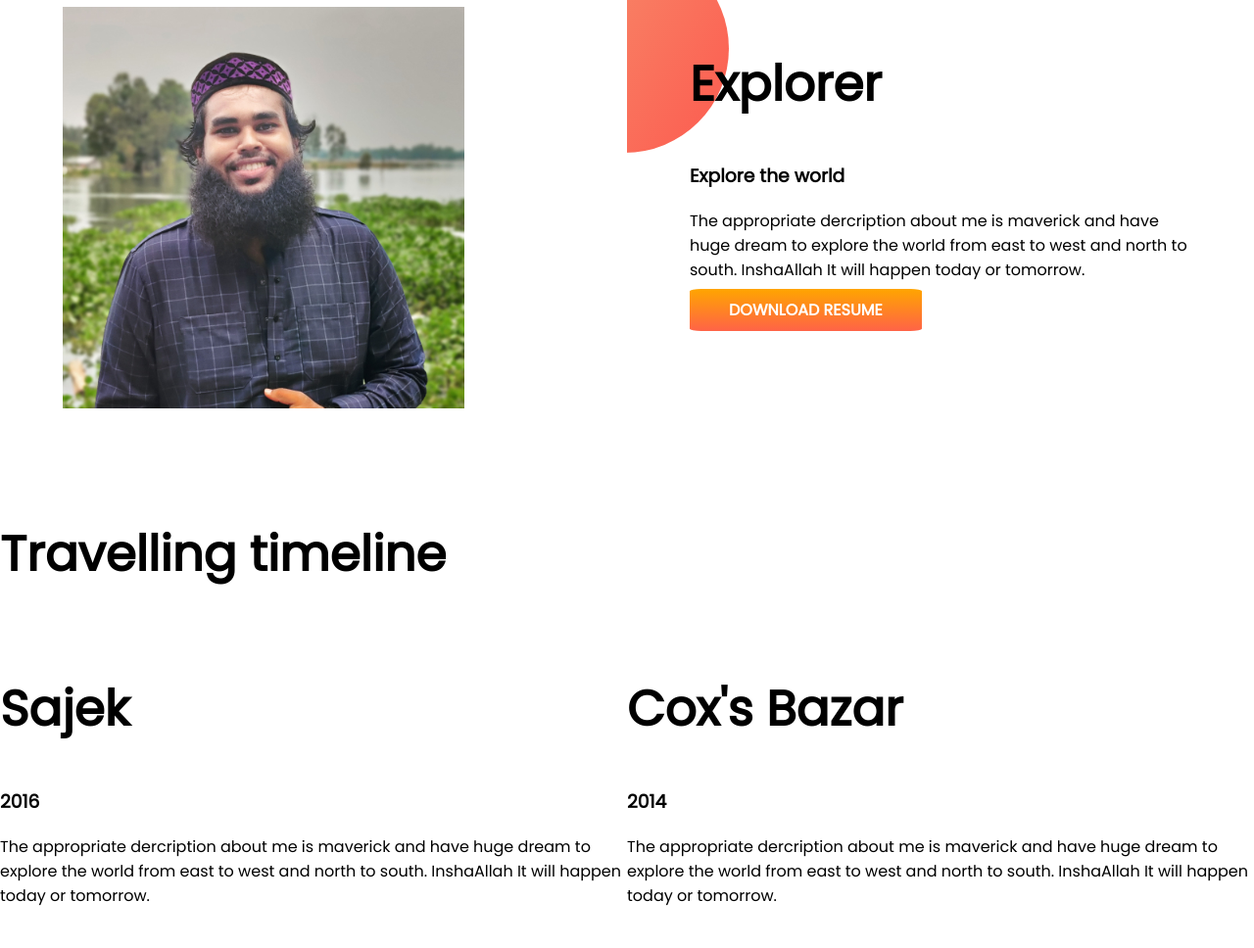
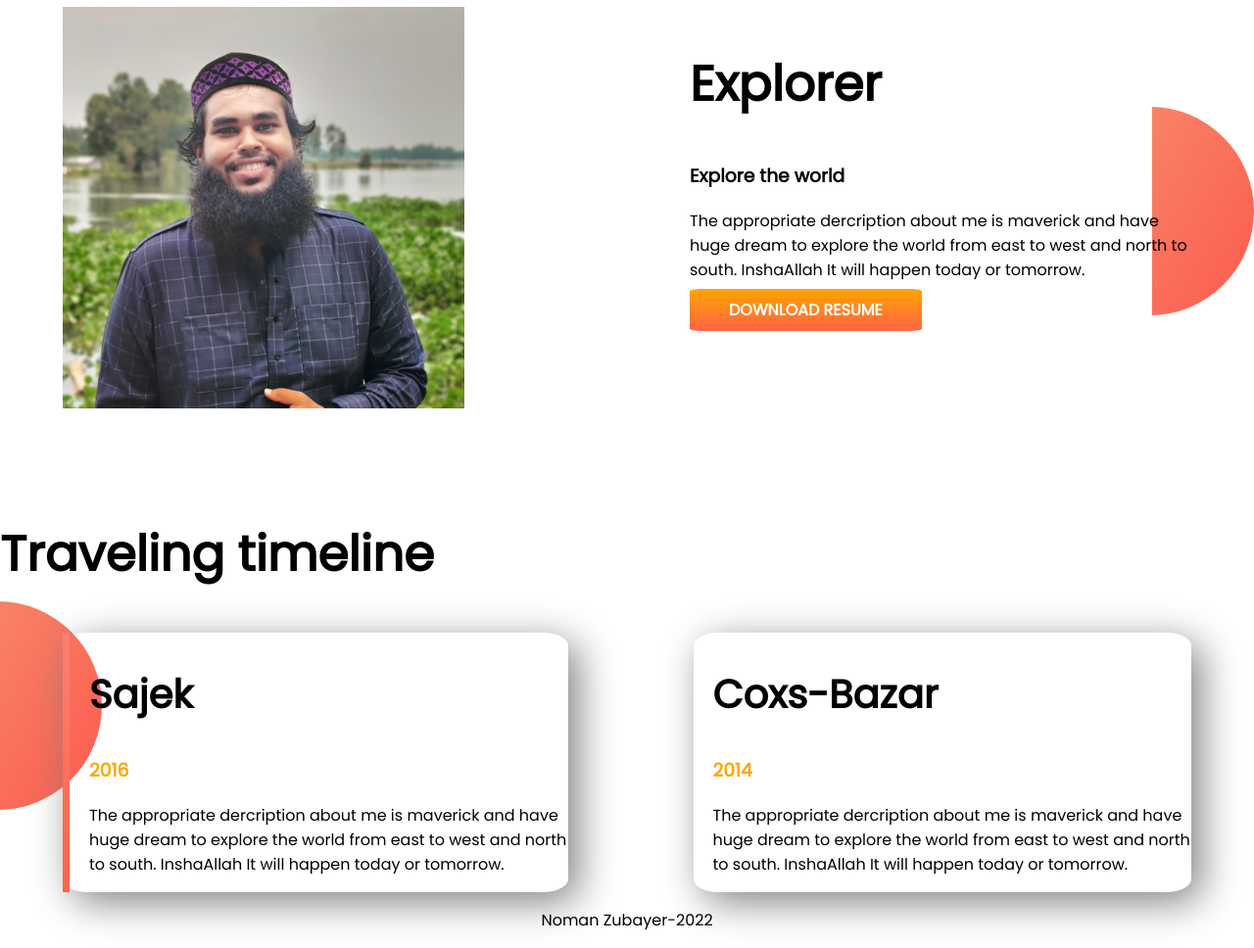
Before and after one commit to abuzubayer/portfolio, a plain HTML site: page index.html in a window 1280 px wide. Shown: the part 698-1666 px from the top of the page at 98% size. Before the commit the page ends 1641 px from the top, so only its background shows below. Drawn offline with Linux system fonts and the light colour scheme.

Commit message:
footer added

```diff
--- a/index.html
+++ b/index.html
@@ -42,21 +42,21 @@
             <a class="link-button" target="_blank" href=""> DOWNLOAD RESUME</a>
         </div>
     </section>
-    <section>
-        <h1>Travelling timeline</h1>
+    <section class="traveling-area">
+        <h1>Traveling timeline</h1>
         <div class="flexing-notes">
-            <div>
-                <h1>Sajek</h1>
-                <h3>2016</h3>
+            <div id="sajek" class="travel">
+                <h2>Sajek</h2>
+                <h3 class=" name-color">2016</h3>
                 <p>The appropriate dercription about me is maverick and have huge dream to explore the world from east
                     to
                     west
                     and north to south. InshaAllah It will happen today or tomorrow.</p>
 
             </div>
-            <div>
-                <h1>Cox's Bazar</h1>
-                <h3>2014</h3>
+            <div id="cox's bazar" class="travel">
+                <h2>Coxs-Bazar</h2>
+                <h3 class=" name-color">2014</h3>
                 <p>The appropriate dercription about me is maverick and have huge dream to explore the world from east
                     to
                     west
@@ -66,6 +66,9 @@
 
         </div>
     </section>
+    <footer>
+        <p>Noman Zubayer-2022</p>
+    </footer>
 </body>
 
 </html>
--- a/style.css
+++ b/style.css
@@ -5,6 +5,10 @@ body {
 
 h1 {
     font-size: 50px;
+}
+
+h2 {
+    font-size: 40px;
 }
 
 .name-color {
@@ -42,4 +46,38 @@ h1 {
 .second-banner {
     background-image: url(images/exp-bg.png);
     background-repeat: no-repeat;
+    background-position: right;
 }
+
+.travel {
+    box-shadow: 10px 10px 40px grey;
+    width: 40%;
+    margin-left: 5%;
+    margin-right: 5%;
+    padding-left: 20px;
+    border-radius: 5%;
+}
+
+.traveling-area {
+    background-image: url(images/exp-bg.png);
+    background-repeat: no-repeat;
+    background-position: left;
+}
+
+#sajek {
+
+    border-left: 7px solid;
+    border-image: linear-gradient(salmon, tomato);
+    border-image-slice: 1;
+}
+
+#coxs-bazar {
+    border-left: 7px solid;
+    border-image: linear-gradient(blue, cyan);
+    border-image-slice: 1;
+}
+
+footer p {
+    text-align: center;
+    border-top: 10%;
+}
```
Also changed, not shown: images/Inani.jpg (deleted), images/Shada-pathor.jpg (deleted), images/Someswari.jpg (deleted), images/dragon (1).jpg (deleted), images/my-bg2.png (deleted), images/padma.jpg (deleted), 4 other files.
